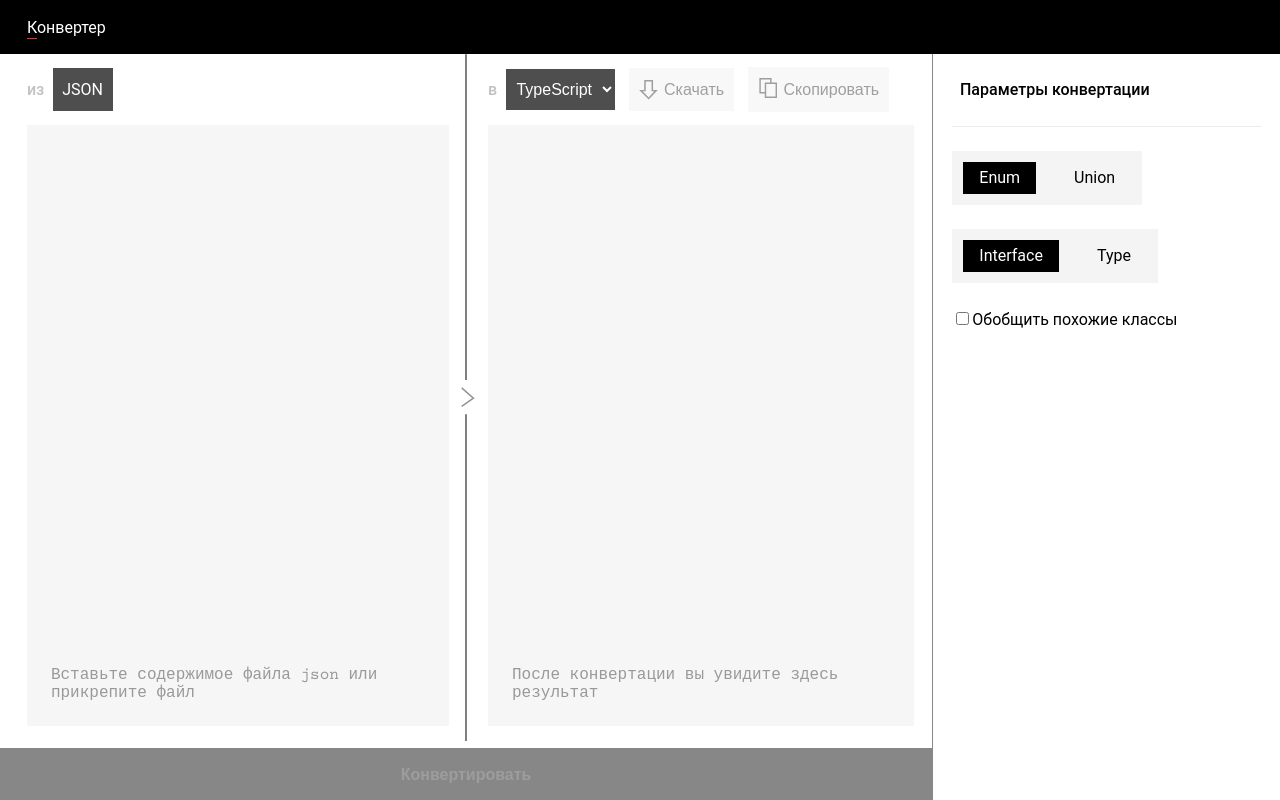
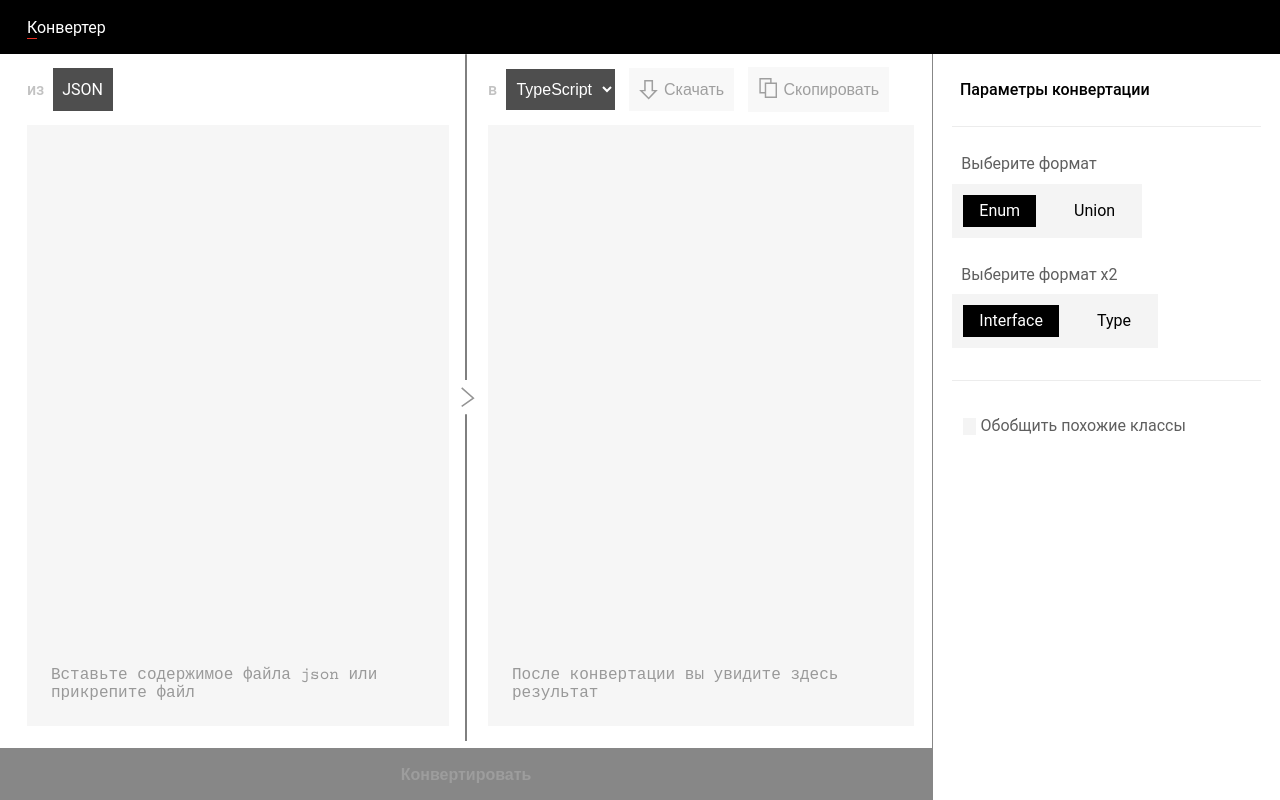
Before and after one commit to ArtyomYaprintsev/converter, a React (Vite) app: page / in a window 1280 px wide. Built offline with nearby package versions, Linux system fonts and the light colour scheme.

Commit message:
rightSide css updates

```diff
--- a/src/App.css
+++ b/src/App.css
@@ -339,6 +339,12 @@ button {
   margin-bottom: 3vh;
 }
 
+.RightSide .RadioButtonGroup .TypeName {
+  margin-left: 0.7vw;
+  margin-bottom: 0.8vh;
+  color: #5F5F5F;
+}
+
 .RightSide .RadioButton {
   /* float: left; */
   display: inline-block;
@@ -357,21 +363,56 @@ button {
 	cursor: pointer;
 	user-select: none;
 }
+.RightSide .AddittionOption label {
+  display: flex;
+  flex-flow: row;
+  align-items: center;
 
-.RightSide checkbox:before {
+  /* padding: 5px 10px; */
+  /* cursor: pointer; */
+  color: #5F5F5F;
+  margin-left: 0.5vw;
+  margin-top: 1vh;
+}
+
+.RightSide .AddittionOption input[type=checkbox] {
+  /* padding: 0.5em; */
+  -webkit-appearance: none;
+  background-color: #f4f4f4;
+  height: 2.1vh;
+  width: 1vw;
+  margin-right: 0.4vw;
+  /* outline: 0.1em solid black;
+  outline-offset: 0.1em; */
+}
+
+.RightSide .AddittionOption input[type=checkbox]:checked {
+  display: inline-block;
+  background-color: #8B8B8B;
+
+}
+
+.RightSide .BottomStripe {
+  padding-bottom: 4vh;
+  border-bottom: 0.2vh solid #ECECEC;
+}
+
+.RightSide input[type=checkbox]:before {
   width: 2vh;
   height: 2vh;
   border-radius: 0;
   border: none;
   background-color: #F4F4F4;
+  margin-right: 1vw;
 }
 
-.RightSide checkbox:after {
+.RightSide .AddittionOption input[type=checkbox]:after {
   width: 2vh;
   height: 2vh;
   border-radius: 0;
   border: none;
   background-color: black;
+  margin-right: 2vw;
 }
 
 /* Checked */
--- a/src/App.tsx
+++ b/src/App.tsx
@@ -171,6 +171,9 @@ function App() {
               </div>
               <div className="Body">
                 <div className="RadioButtonGroup">
+                  <div className="TypeName">
+                    Выберите формат
+                  </div>
                   <div className="RadioButton">
                     <input type="radio" name="union" id="enum" onChange={()=>{setEnum(true)}} checked={Boolean(enum_value)} />
                     <label htmlFor="enum">Enum</label>
@@ -180,7 +183,10 @@ function App() {
                     <label htmlFor="union">Union</label>
                   </div>
                 </div>
-                <div className="RadioButtonGroup">
+                <div className="RadioButtonGroup BottomStripe" >
+                  <div className="TypeName">
+                    Выберите формат х2
+                  </div>
                   <div className="RadioButton">
                     <input type="radio" name="type" id="interface" onChange={()=>{setInterface(!interface_value)}} checked={Boolean(interface_value)} />
                     <label htmlFor="interface">Interface</label>
@@ -191,8 +197,12 @@ function App() {
                   </div>
                 </div>
                 <div className="AddittionOption">
-                  <input type="checkbox" name="classes" id="classes" onClick={()=>{setSimilarclasses(!similarclasses_value)}} />
-                  <label htmlFor="classes">Обобщить похожие классы</label>
+                  <label>
+                    <input type="checkbox" name="classes" id="classes" onChange={()=>{setSimilarclasses(!similarclasses_value)}} />
+                    <span>Обобщить похожие классы</span>
+                  </label>
+                  {/* <input type="radio" name="classes" id="classes" onChange={()=>{setSimilarclasses(!similarclasses_value)}} />
+                  <label htmlFor="classes">Обобщить похожие классы</label> */}
                   {/* <button onClick={()=>setPopup(true)}>Ошибка</button>
                   <Popup open={setPopup} /> */}
                 </div>
```
